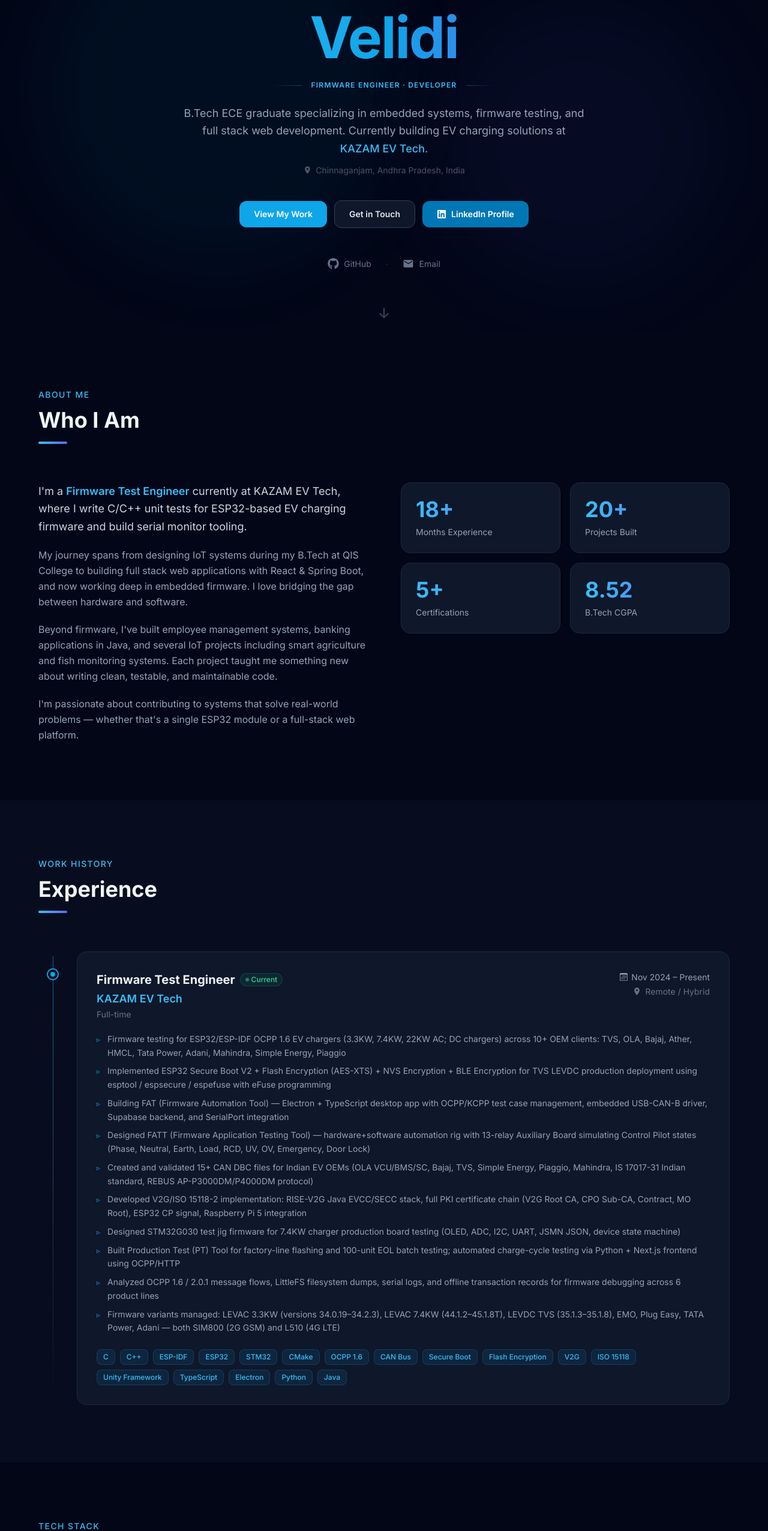
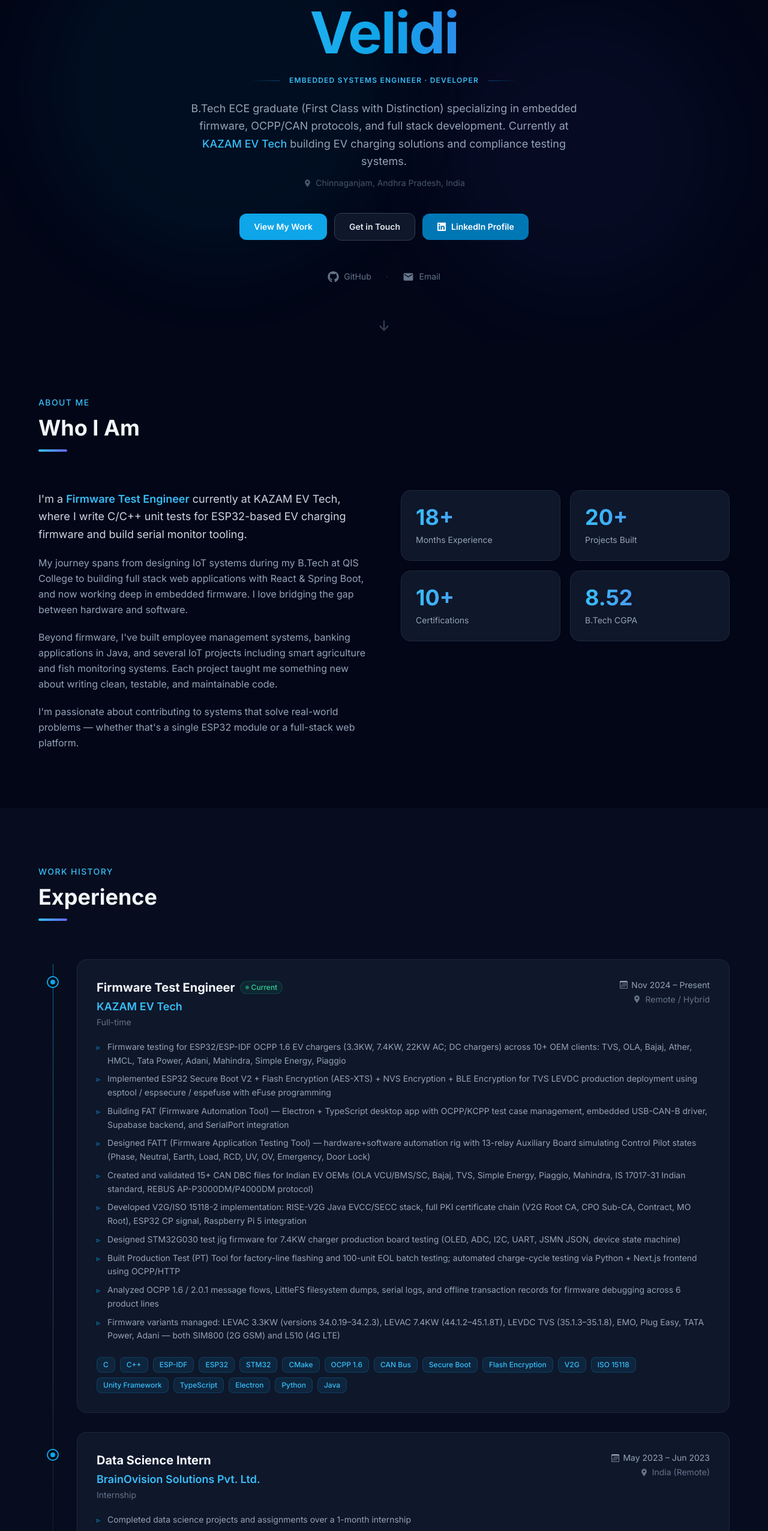
Before and after one commit to BOLASHANKARVELIDI/bola-portfolio, a Next.js app: page / in a window 1280 px wide. Shown: the part 248-2800 px from the top of the page at 60% size. Built offline with nearby package versions, Linux system fonts and the light colour scheme.

Commit message:
Merge personal + company laptop data: 18 projects, 10 certs, publications, internship

```diff
--- a/app/page.js
+++ b/app/page.js
@@ -4,6 +4,7 @@ import About from '@/components/About';
 import Experience from '@/components/Experience';
 import Skills from '@/components/Skills';
 import Projects from '@/components/Projects';
+import Publications from '@/components/Publications';
 import Education from '@/components/Education';
 import Certifications from '@/components/Certifications';
 import Contact from '@/components/Contact';
@@ -18,6 +19,7 @@ export default function Home() {
       <Experience />
       <Skills />
       <Projects />
+      <Publications />
       <Education />
       <Certifications />
       <Contact />
--- a/components/Hero.jsx
+++ b/components/Hero.jsx
@@ -34,16 +34,17 @@ export default function Hero() {
         <div className="flex items-center justify-center gap-4 mb-6">
           <div className="h-px w-12 bg-gradient-to-r from-transparent to-sky-500/40" />
           <p className="text-sky-400 text-xs font-semibold tracking-widest uppercase">
-            Firmware Engineer · Developer
+            Embedded Systems Engineer · Developer
           </p>
           <div className="h-px w-12 bg-gradient-to-l from-transparent to-sky-500/40" />
         </div>
 
         {/* Bio */}
         <p className="text-slate-400 text-lg max-w-2xl mx-auto mb-3 leading-relaxed">
-          B.Tech ECE graduate specializing in embedded systems, firmware testing, and full stack web
-          development. Currently building EV charging solutions at{' '}
-          <span className="text-sky-400 font-medium">KAZAM EV Tech</span>.
+          B.Tech ECE graduate (First Class with Distinction) specializing in embedded firmware,
+          OCPP/CAN protocols, and full stack development. Currently at{' '}
+          <span className="text-sky-400 font-medium">KAZAM EV Tech</span>{' '}
+          building EV charging solutions and compliance testing systems.
         </p>
 
         {/* Location */}
--- a/components/Navbar.jsx
+++ b/components/Navbar.jsx
@@ -8,6 +8,7 @@ const NAV_LINKS = [
   { label: 'Experience', href: 'experience' },
   { label: 'Skills', href: 'skills' },
   { label: 'Projects', href: 'projects' },
+  { label: 'Publications', href: 'publications' },
   { label: 'Education', href: 'education' },
   { label: 'Contact', href: 'contact' },
 ];
--- a/components/Projects.jsx
+++ b/components/Projects.jsx
@@ -4,7 +4,7 @@ import profile from '@/data/profile';
 import { FaGithub, FaExternalLinkAlt } from 'react-icons/fa';
 import { MdCode } from 'react-icons/md';
 
-const CATEGORIES = ['All', 'Firmware', 'Full Stack', 'Backend', 'IoT'];
+const CATEGORIES = ['All', 'Firmware', 'ML', 'Full Stack', 'Backend', 'IoT', 'Other'];
 
 const STATUS_STYLE = {
   Ongoing:   'bg-emerald-500/10 text-emerald-400 border-emerald-500/20',
--- /dev/null
+++ b/components/Publications.jsx
@@ -0,0 +1,53 @@
+import profile from '@/data/profile';
+import { HiDocumentText } from 'react-icons/hi';
+import { BsCalendar3 } from 'react-icons/bs';
+import { MdPeople } from 'react-icons/md';
+
+export default function Publications() {
+  return (
+    <section id="publications" className="py-24 px-6">
+      <div className="max-w-6xl mx-auto">
+        <div className="mb-16">
+          <p className="section-label">Research</p>
+          <h2 className="section-title">Publications</h2>
+          <div className="section-divider" />
+        </div>
+
+        <div className="grid md:grid-cols-2 gap-5">
+          {profile.publications.map((pub) => (
+            <div
+              key={pub.id}
+              className="bg-slate-900 border border-slate-800 rounded-2xl p-6 hover:border-violet-500/30 hover:-translate-y-1 transition-all duration-200"
+            >
+              <div className="flex items-start gap-4">
+                <div className="w-11 h-11 bg-violet-500/10 border border-violet-500/20 rounded-xl flex items-center justify-center flex-shrink-0 mt-0.5">
+                  <HiDocumentText size={22} className="text-violet-400" />
+                </div>
+                <div className="min-w-0">
+                  <h3 className="text-slate-100 font-bold text-base leading-snug mb-2">
+                    {pub.title}
+                  </h3>
+                  <p className="text-violet-400 text-sm font-medium mb-1">{pub.conference}</p>
+                  <p className="text-slate-400 text-sm mb-3">{pub.description}</p>
+                  <div className="flex flex-wrap items-center gap-3 text-xs text-slate-500">
+                    <span className="flex items-center gap-1">
+                      <BsCalendar3 size={11} /> {pub.year}
+                    </span>
+                    <span className="flex items-center gap-1">
+                      <MdPeople size={13} /> {pub.role}
+                    </span>
+                    {pub.certificateNo && (
+                      <span className="px-2 py-0.5 bg-violet-500/10 text-violet-400 border border-violet-500/20 rounded-full">
+                        Cert: {pub.certificateNo}
+                      </span>
+                    )}
+                  </div>
+                </div>
+              </div>
+            </div>
+          ))}
+        </div>
+      </div>
+    </section>
+  );
+}
--- a/data/profile.js
+++ b/data/profile.js
@@ -11,7 +11,7 @@ const profile = {
   stats: [
     { value: "18+", label: "Months Experience" },
     { value: "20+", label: "Projects Built" },
-    { value: "5+", label: "Certifications" },
+    { value: "10+", label: "Certifications" },
     { value: "8.52", label: "B.Tech CGPA" },
   ],
 
@@ -42,6 +42,22 @@ const profile = {
         "Unity Framework", "TypeScript", "Electron", "Python", "Java",
       ],
     },
+    {
+      id: 2,
+      role: "Data Science Intern",
+      company: "BrainOvision Solutions Pvt. Ltd.",
+      type: "Internship",
+      period: "May 2023 – Jun 2023",
+      location: "India (Remote)",
+      current: false,
+      description: [
+        "Completed data science projects and assignments over a 1-month internship",
+        "Applied Python libraries (Pandas, NumPy, Matplotlib) for data analysis and visualization",
+        "Worked on feature engineering, statistical analysis, and ML basics",
+        "Recognized as punctual, hardworking, and a quick learner by the Founder & CEO",
+      ],
+      skills: ["Python", "Pandas", "NumPy", "Matplotlib", "Data Analysis", "Machine Learning"],
+    },
   ],
 
   skills: {
@@ -69,6 +85,7 @@ const profile = {
       "Git", "GitHub", "VS Code", "STM32CubeIDE", "Bruno", "Postman",
       "Docklight", "CMake", "CANTest", "USB-CAN-B Analyzer",
     ],
+    "Data Science": ["Pandas", "NumPy", "Matplotlib", "Data Analysis", "ML Basics", "LabVIEW"],
   },
 
   projects: [
@@ -251,6 +268,58 @@ const profile = {
       status: "Completed",
       year: "2023",
     },
+    {
+      id: 16,
+      title: "Hand Gesture Recognition System",
+      description:
+        "ML-based system providing audible and visual feedback for deaf and dumb individuals using hand gesture recognition and computer vision. Research paper published at ICACIT 2023 international conference.",
+      tech: ["Python", "Machine Learning", "Computer Vision", "OpenCV"],
+      category: "ML",
+      status: "Completed",
+      year: "2023",
+      publication: "ICACIT 2023",
+    },
+    {
+      id: 17,
+      title: "Smart Home Automation",
+      description:
+        "Arduino/NodeMCU-based smart home system with Bluetooth connectivity for wireless control of home devices and an HTML/CSS control panel interface.",
+      tech: ["Arduino", "NodeMCU", "Bluetooth", "HTML", "CSS", "Embedded C"],
+      category: "IoT",
+      status: "Completed",
+      year: "2023",
+    },
+    {
+      id: 18,
+      title: "FLAT FARM App",
+      description:
+        "Novel mobile application for typical farmers to manage farming operations digitally. Registered copyright (L-118430/2022) with the Government of India Copyright Office.",
+      tech: ["Mobile App", "UI/UX"],
+      category: "Other",
+      status: "Completed",
+      year: "2022",
+      achievement: "Copyright L-118430/2022",
+    },
+  ],
+
+  publications: [
+    {
+      id: 1,
+      title: "Weight Based Fish Counts in the Reservoir Dumping Process",
+      conference: "International Conference",
+      year: "2023",
+      role: "Team Lead & Co-author",
+      description: "Automated fish weighing and counting system using Arduino Atmega8, HX711 load cell, LM393 IR sensors, and LabVIEW-based real-time monitoring.",
+    },
+    {
+      id: 2,
+      title: "Hand Gesture Recognition with Audible Feedback for Deaf and Dumb Using ML",
+      conference: "ICACIT 2023 – 3rd International Conference on Advanced Computing and Intelligent Technologies",
+      year: "Dec 2023",
+      role: "Co-author",
+      description: "Machine learning model providing audible and visual feedback for hearing-impaired individuals using real-time hand gesture recognition.",
+      certificateNo: "ICACIT/2023/20",
+    },
   ],
 
   education: [
@@ -260,10 +329,11 @@ const profile = {
       institution: "QIS College of Engineering and Technology",
       university: "JNTU Kakinada",
       period: "2020 – 2024",
-      score: "CGPA: 8.52",
+      score: "CGPA: 8.52 – First Class with Distinction",
       highlights: [
         "Team Leader – Automatic Computation of Electronic Formulas project",
-        "Focus on IoT, Embedded Systems & Signal Processing",
+        "Published 2 international conference research papers",
+        "IEEE YESIST12 Finalist — Maker Fair Track, Egypt (2023)",
       ],
     },
     {
@@ -285,12 +355,16 @@ const profile = {
   ],
 
   certifications: [
-    { id: 1, title: "Java Foundation", issuer: "Infosys Springboard", year: "2024", type: "certification" },
-    { id: 2, title: "Java Programming", issuer: "HackerRank", year: "2024", type: "certification" },
-    { id: 3, title: "CSS & JavaScript", issuer: "Udemy", year: "2023", type: "certification" },
-    { id: 4, title: "Embedded Systems", issuer: "Course Certification", year: "2023", type: "certification" },
-    { id: 5, title: "YESIST12 Finalist", issuer: "IEEE", year: "2023", type: "achievement" },
-    { id: 6, title: "FlatFarm App Copyright", issuer: "Government of India", year: "2023", type: "achievement" },
+    { id: 1,  title: "Java Foundation",                          issuer: "Infosys Springboard",  year: "2024", type: "certification" },
+    { id: 2,  title: "Java Programming",                         issuer: "HackerRank",           year: "2024", type: "certification" },
+    { id: 3,  title: "CSS, JavaScript & PHP",                    issuer: "Udemy",                year: "2024", type: "certification" },
+    { id: 4,  title: "Programming with Python – Score: 83%",     issuer: "Internshala",          year: "2022", type: "certification" },
+    { id: 5,  title: "Data Analytics with Python",               issuer: "YBI Foundation",       year: "2022", type: "certification" },
+    { id: 6,  title: "Cloud Computing",                          issuer: "The Digital Adda",     year: "2022", type: "certification" },
+    { id: 7,  title: "Internship & Job Prep – 100% Top Performer", issuer: "Internshala",        year: "2022", type: "certification" },
+    { id: 8,  title: "YESIST12 Finalist",                        issuer: "IEEE (Egypt)",         year: "2023", type: "achievement" },
+    { id: 9,  title: "ICACIT 2023 Paper Published",              issuer: "International Conf.",  year: "2023", type: "achievement" },
+    { id: 10, title: "FlatFarm App Copyright",                   issuer: "Government of India",  year: "2022", type: "achievement" },
   ],
 };
 
```
